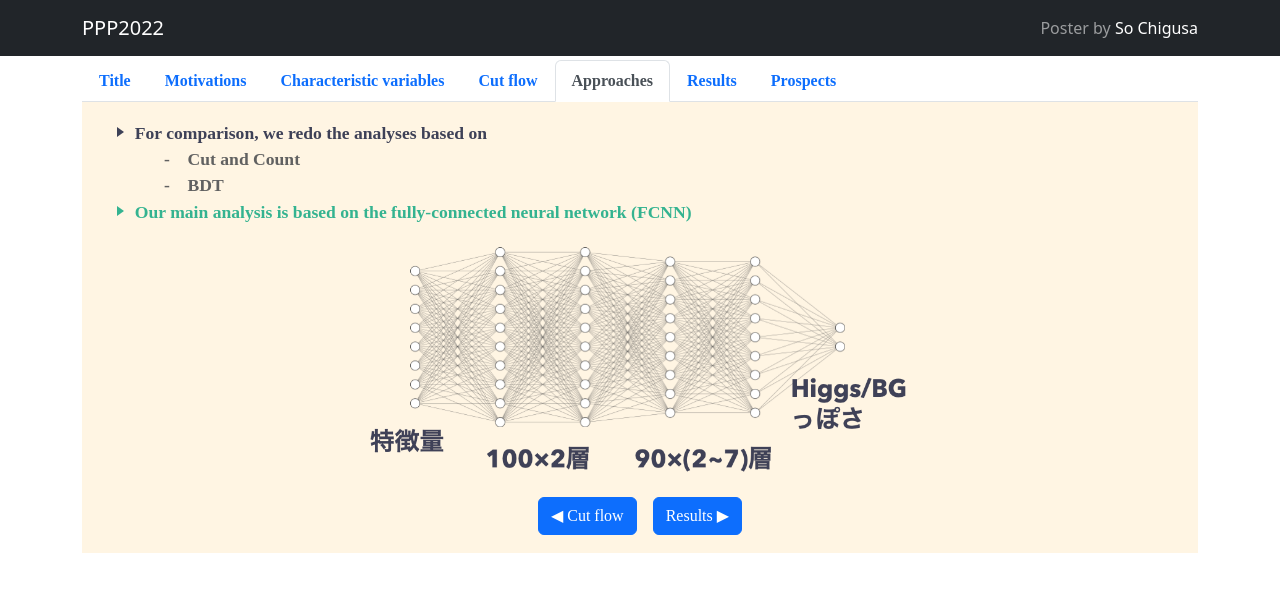
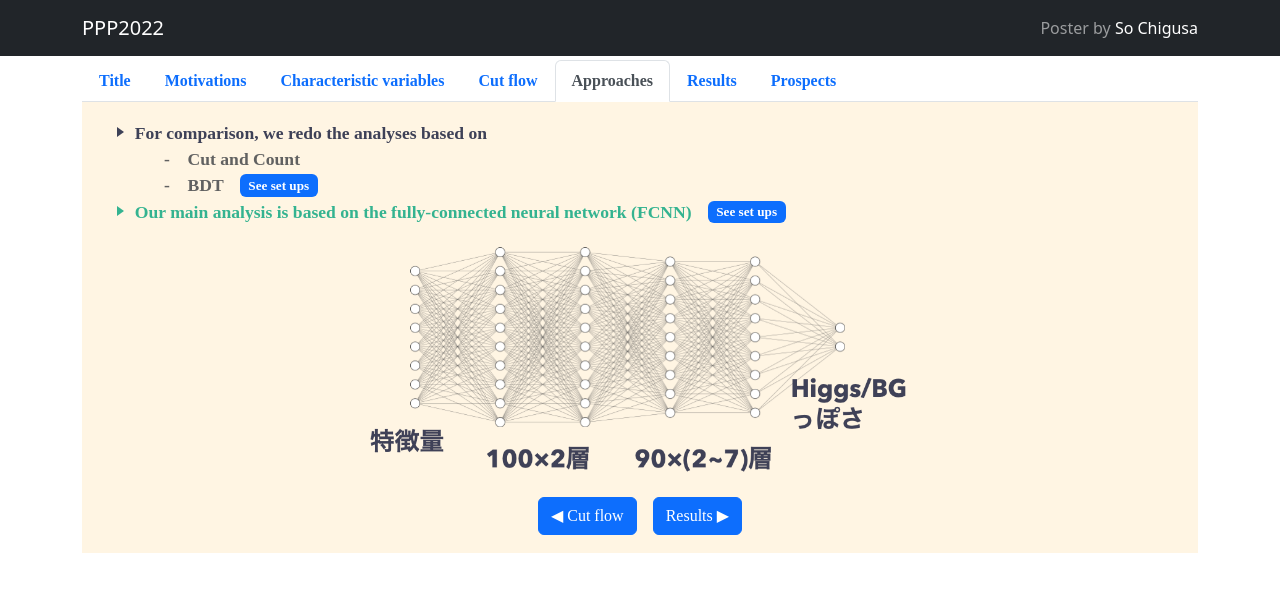
Before and after one commit to SoChigusa/talks-Higgs-Preselection, a Next.js app: page / in a window 1280 px wide. Both pictures are taken after a click on the tab "Approaches". Shown: the top 592 px of the page. Built offline with nearby package versions, Linux system fonts and the light colour scheme.

Commit message:
tooltips for ML description

```diff
--- a/components/slides.js
+++ b/components/slides.js
@@ -1,6 +1,6 @@
 import { MathJax } from 'better-react-mathjax';
-import { createContext, useContext, useState } from 'react';
-import { Container, Row, Tab, Tabs, Figure, Stack, Pagination, Carousel, OverlayTrigger, Tooltip, Button, Accordion } from 'react-bootstrap';
+import { createContext, useContext, useState, useRef } from 'react';
+import { Badge, Container, Row, Tab, Tabs, Figure, Stack, Carousel, Tooltip, Button, Accordion, OverlayTrigger } from 'react-bootstrap';
 import Link from 'next/link';
 import Image from 'next/image';
 import styles from './slides.module.css';
@@ -37,6 +37,7 @@ export default function Slides() {
 }
 
 export function Slide({ pageNumber }) {
+  // for caroulsel
   const [index, setIndex] = useState(0);
   const handleSelect = (selectedIndex, e) => {
     setIndex(selectedIndex);
@@ -47,7 +48,12 @@ export function Slide({ pageNumber }) {
       <SlideTemplate pageNumber={pageNumber}>
         <Row>
           <div className={styles.figureBox} style={{ height: 180 }}>
-            <Image src="/images/title.png" layout="fill" objectFit="contain" alt="Deeply Learned Preselection of Higgs Dijet Decays at Future Lepton Colliders" />
+            <Image
+              src="/images/title.png"
+              priority="true"
+              layout="fill"
+              objectFit="contain"
+              alt="Deeply Learned Preselection of Higgs Dijet Decays at Future Lepton Colliders" />
           </div>
         </Row>
         <Row>
@@ -56,7 +62,21 @@ export function Slide({ pageNumber }) {
               Download the poster PDF (in Japanese) from <Link href="/files/poster.pdf"><a>here</a></Link>
             </li>
             <li>
-              Download our paper from <a href="https://arxiv.org/abs/2202.02534" target="_blank" rel="noreferrer">here</a>
+              Download our paper from <a
+                href="https://www.sciencedirect.com/science/article/pii/S037026932200435X?via%3Dihub"
+                target="_blank"
+                rel="noreferrer">here </a>
+              (or <a
+                href="https://arxiv.org/abs/2202.02534"
+                target="_blank"
+                rel="noreferrer">here </a>
+              if you prefer arXiv)
+            </li>
+            <li>
+              Contact information for any questions or suggestions is provided <a
+                href="https://sochigusa.bitbucket.io/"
+                target="_blank"
+                rel="noreferrer">here</a>
             </li>
           </ul>
         </Row>
@@ -272,6 +292,32 @@ export function Slide({ pageNumber }) {
       </SlideTemplate>
     );
   } else if (pageNumber == 4) {
+    // for tooltips
+    const BDTtooltip = (props) => (
+      <Tooltip id="badge-tooltip" {...props}>
+        <ul style={{ textAlign: "left", margin: 0 }}>
+          <li className={styles.fine}>Scikit-learn</li>
+          <li className={styles.fine}>&#8804; 25 depth</li>
+          <li className={styles.fine}>&#8805; 30 samples per a leaf</li>
+          <li className={styles.fine}>AdaBoost-SAMME</li>
+          <li className={styles.fine}>Learning rate 0.1</li>
+          <li className={styles.fine}>&#8804; 75 estimators</li>
+        </ul>
+      </Tooltip>
+    );
+    const FCNNtooltip = (props) => (
+      <Tooltip id="badge-tooltip" {...props}>
+        <ul style={{ textAlign: "left", margin: 0 }}>
+          <li className={styles.fine}>Keras 2.7.0</li>
+          <li className={styles.fine}>Tensorflow 2.7.0</li>
+          <li className={styles.fine}>2 hidden layers with 100 neurons</li>
+          <li className={styles.fine}>7 hidden layers with 90 neurons</li>
+          <li className={styles.fine}>ReLU for hidden layers</li>
+          <li className={styles.fine}>ADAM optimizer</li>
+        </ul>
+      </Tooltip>
+    );
+
     return (
       <SlideTemplate pageNumber={pageNumber}>
         <Row>
@@ -280,20 +326,44 @@ export function Slide({ pageNumber }) {
               For comparison, we redo the analyses based on
               <ul className={styles.list_bar}>
                 <li>Cut and Count</li>
-                <li>BDT</li>
+                <li>
+                  <Stack gap={3} direction="horizontal">
+                    BDT
+                    <OverlayTrigger
+                      placement="right"
+                      delay={{ show: 250, hide: 400 }}
+                      overlay={BDTtooltip}
+                    >
+                      <Badge variant="secondary">
+                        See set ups
+                      </Badge>
+                    </OverlayTrigger>
+                  </Stack>
+                </li>
               </ul>
             </li>
             <li className={styles.emph}>
-              Our main analysis is based on the fully-connected neural network (FCNN)
+              <Stack gap={3} direction="horizontal">
+                Our main analysis is based on the fully-connected neural network (FCNN)
+                <OverlayTrigger
+                  placement="right"
+                  delay={{ show: 250, hide: 400 }}
+                  overlay={FCNNtooltip}
+                >
+                  <Badge variant="secondary">
+                    See set ups
+                  </Badge>
+                </OverlayTrigger>
+              </Stack>
             </li>
           </ul>
-        </Row>
+        </Row >
         <Row>
           <div className={styles.figureBox} style={{ height: 240 }}>
             <Image src="/images/architecture.png" layout="fill" objectFit="contain" alt="Architecture of our FCNN" />
           </div>
         </Row>
-      </SlideTemplate>
+      </SlideTemplate >
     );
   } else if (pageNumber == 5) {
     return (
```
Also changed, not shown: pages/index.js (+0 -12 lines).
